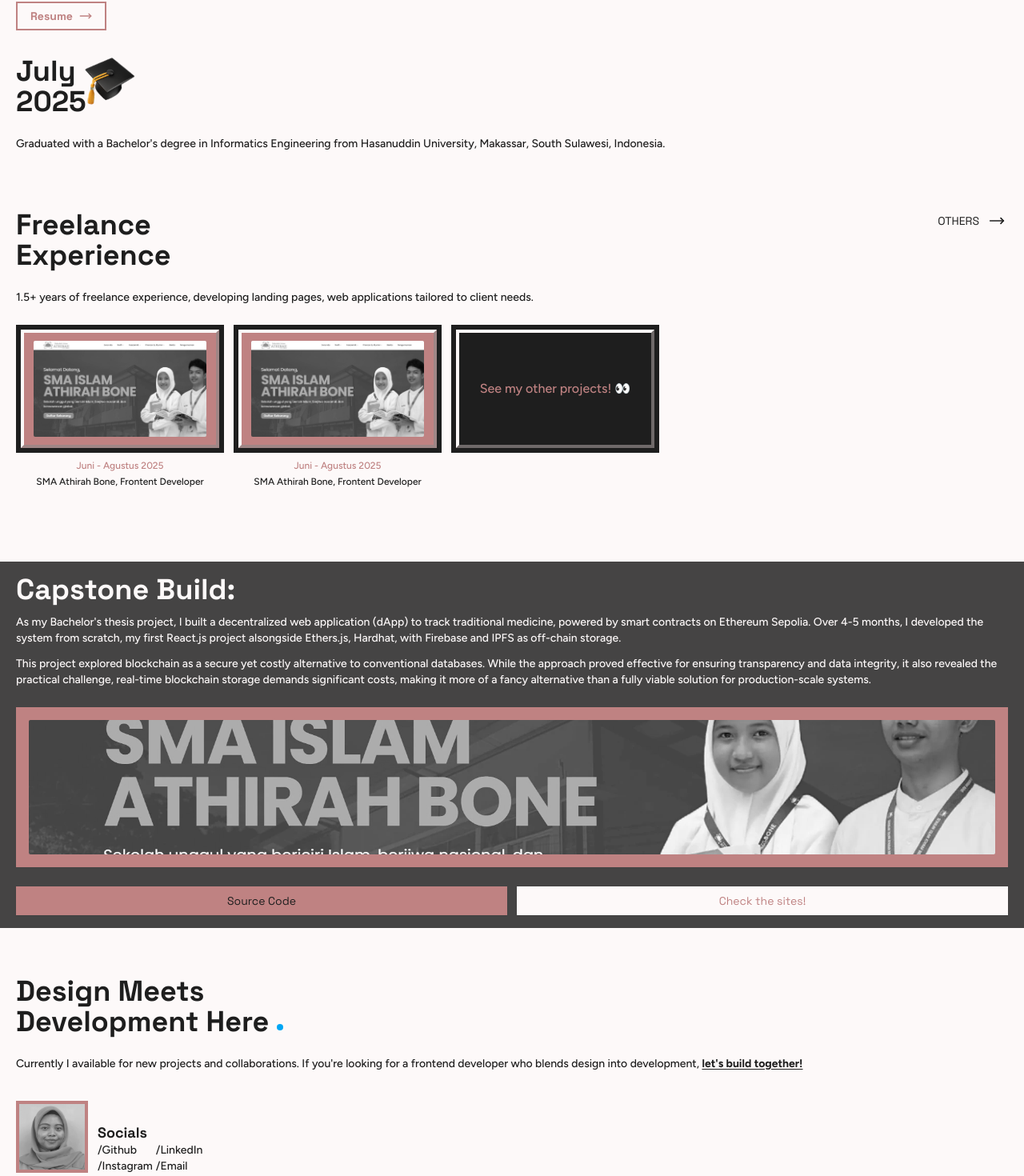
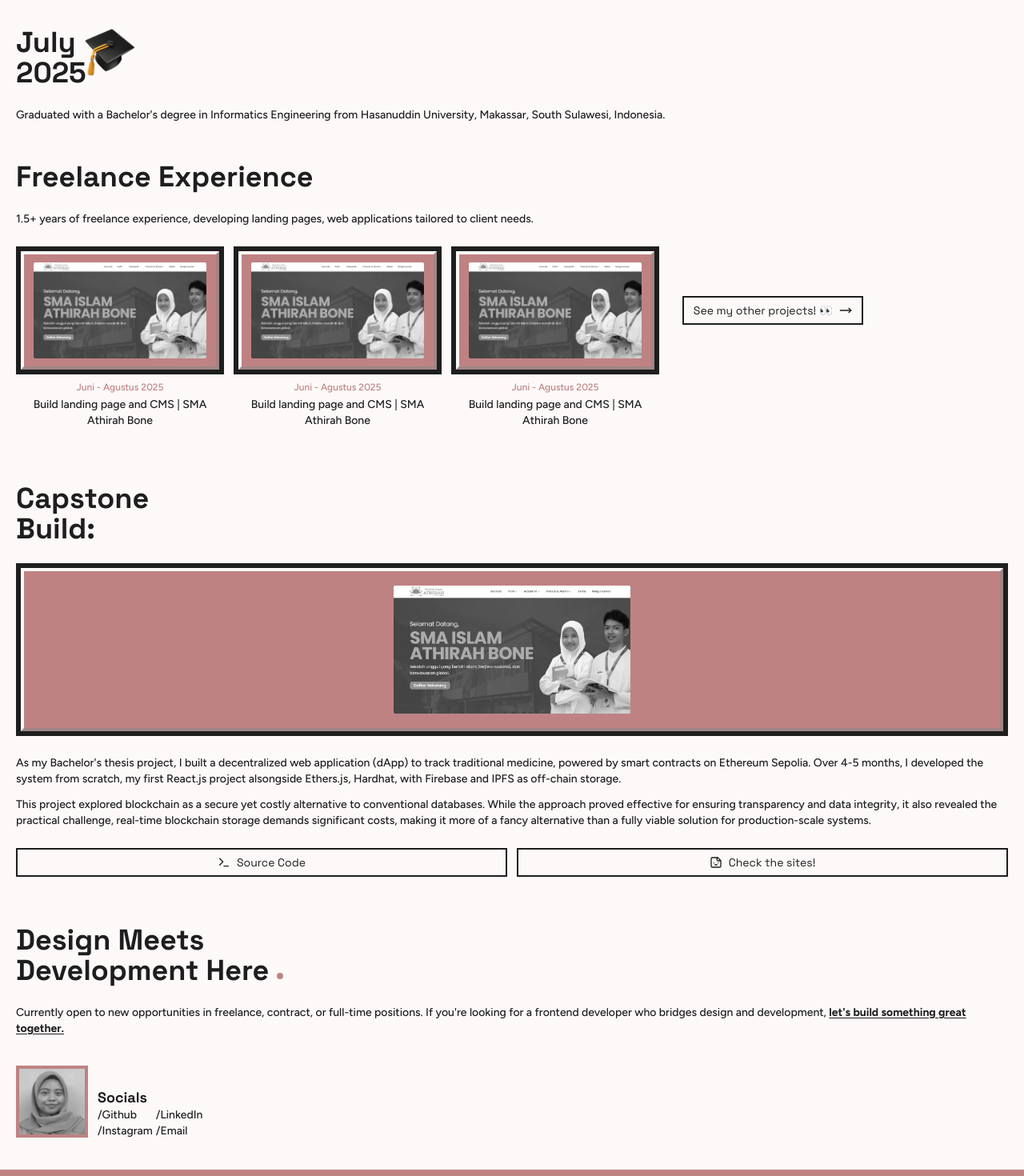
Before and after one commit to artyaaryatama/artia-portofolio, a Next.js app: page / in a window 1280 px wide. Shown: the part 846-2316 px from the top of the page at 80% size. Built offline with nearby package versions, Linux system fonts and the light colour scheme.

Commit message:
change the footer, delete sociallist in home hero,  re-design the capstone and project section

```diff
--- a/app/globals.css
+++ b/app/globals.css
@@ -48,10 +48,11 @@
 :root {
   --radius: 0.625rem;
   --primary: #BF8282;
+  --secondary: #eda5a5;
   --background: #FDF9F9;
   --border: oklch(0.922 0 0);
   --foreground: #1E1E1E;
-  --muted: #454444;
+  --muted: #333333;
   --accent: #ECEBEB;
   --grey-opacity: rgba(146, 137, 137, 0.7);
 
@@ -64,7 +65,6 @@
   --popover: oklch(1 0 0);
   --popover-foreground: #1E1E1E;
   --primary-foreground: oklch(0.985 0 0);
-  --secondary: oklch(0.97 0 0);
   --secondary-foreground: #1E1E1E;
   --accent-foreground: #1E1E1E;
   --destructive: oklch(0.577 0.245 27.325);
--- a/app/page.tsx
+++ b/app/page.tsx
@@ -8,13 +8,12 @@ export default function Home() {
   return (
     <div className="
       flex flex-col
-      gap-18
+      gap-12
     ">
       <HomeHero />
       <div className="
-        mt-4
         flex flex-col
-        gap-8
+        gap-12
       ">
         <About />
         <Graduate />
--- a/components/Footer.tsx
+++ b/components/Footer.tsx
@@ -1,21 +1,17 @@
-import SocialList from "./SocialList";
 import Image from "next/image";
 import Link from "next/link";
 
 export default function Footer() {
   return (
     <footer className="
-      layout-gap
-
-      flex flex-col gap-6
-
-      mb-5
+      mb-2
     ">
+      <div className="layout-gap
+      flex flex-col gap-6">
         <div className="flex items-start">
           <h3
             className="
               font-space-grotesk font-bold
-
               leading-[38px] text-4xl
             "
           >
@@ -23,21 +19,20 @@ export default function Footer() {
             <span className="block">
               Development Here
               <span className="relative inline-flex size-2 ml-[10px] mt-2 align-middle">
-              <span className="absolute inline-flex h-full w-full animate-ping rounded-full bg-sky-400 opacity-75"></span>
-              <span className="relative inline-flex size-2 rounded-full bg-sky-500"></span>
+                <span className="absolute inline-flex h-full w-full animate-ping rounded-full bg-secondary opacity-75"></span>
+                <span className="relative inline-flex size-2 rounded-full bg-primary"></span>
               </span>
             </span>
           </h3>
         </div>
 
         <p className="font-figtree text-sm leading-5">
-        Currently I available for new projects and collaborations. If you&apos;re looking for a frontend developer who blends design into development, <span className="underline underline-offset-2  font-bold">let&apos;s build together!</span>
+          Currently open to new opportunities in freelance, contract, or full-time positions. If you&apos;re looking for a frontend developer who bridges design and development, <span className="underline underline-offset-2  font-bold">let&apos;s build something great together.</span>
         </p>
 
         <div className="
           mt-3
           flex flex-col gap-6
-
           ">
 
           <div className="
@@ -95,11 +90,13 @@ export default function Footer() {
           </div>
 
 
-        <p className="
-        text-left
 
-        font-figtree text-sm
+        </div>
+      </div>
 
+      <div className="bg-primary font-space-grotesk py-2 mt-10">
+        <p className=" text-background
+        text-center text-sm
         ">@ 2025 Artia Audrian Aryatama</p>
       </div>
     </footer>
--- a/components/ProjectsBox.tsx
+++ b/components/ProjectsBox.tsx
@@ -36,14 +36,14 @@ export default function ProjectBox(
           </div>
 
           <div className="flex flex-col items-center justify-center gap-1
-            mt-2
+            mt-2 px-1
           ">
             <p className="text-center text-primary
               text-xs
             ">{duration}</p>
             <p className="text-center text-wrap
-              text-xs leading-4
-            ">{projectName} </p>
+              text-sm leading-5
+            ">{imgAlt} | {projectName}</p>
           </div>
         </div>
         :
--- a/components/home/Capstone.tsx
+++ b/components/home/Capstone.tsx
@@ -4,14 +4,26 @@ import BtnSites from "../ui/buttonSites"
 
 export default function Capstone(){
   return(
-    <div className="bg-muted py-4">
-      <div className="layout-gap text-background">
+    <div className="">
+      <div className="layout-gap">
         <h5 className="
           font-space-grotesk
           text-4xl font-bold leading-[38px]
-        ">Capstone Build:</h5>
+        ">Capstone <span className="block">Build:</span></h5>
 
-        <div className="flex flex-col gap-3 mt-3">
+        <div className="flex flex-col gap-6 mt-6">
+          <div className="w-full h-54 bg-primary border-6 border-foreground ">
+            <div className="custom-border w-full h-full flex items-center justify-center">
+              <Image
+                src='/projects/sma-athirah.webp'
+                alt=''
+                width={200}
+                height={200}
+                className="w-74 h-40 object-cover grayscale hover:grayscale-0 rounded-xs"
+              />
+            </div>
+          </div>
+          <div className="flex flex-col gap-3 ">
             <p className="font-figtree text-left
             text-sm leading-5 ">
               As my Bachelor&apos;s thesis project, I built a decentralized web application (dApp) to track traditional medicine, powered by smart contracts on Ethereum Sepolia. Over 4-5 months, I developed the system from scratch, my first  React.js project alsongside Ethers.js, Hardhat, with Firebase and IPFS as off-chain storage.
@@ -22,20 +34,9 @@ export default function Capstone(){
             </p>
           </div>
 
-        <div className="flex flex-col gap-6
-          mt-6
-        ">
-          <div className="bg-primary w-full flex justify-center items-center h-50 p-4">
-            <Image
-              src='/projects/sma-athirah.webp'
-              alt=''
-              width={200}
-              height={200}
-              className="w-full h-full object-cover grayscale hover:grayscale-0 rounded-xs"
-            />
         </div>
 
-          <div className="grid grid-cols-2 gap-3 items-center">
+        <div className="grid grid-cols-2 gap-3 items-center mt-6">
           <BtnSourceCode
             link="http://localhost:3000/"
             className="cols-span-1"
@@ -46,7 +47,6 @@ export default function Capstone(){
           />
 
         </div>
-        </div>
 
 
       </div>
--- a/components/home/Experience.tsx
+++ b/components/home/Experience.tsx
@@ -1,7 +1,7 @@
 import ProjectBox from "../ProjectsBox"
 import { MoveRight } from "lucide-react"
 import { projectsFreelances } from "@/lib/projectsFreelances"
-import Link from "next/link"
+import { Button } from "../ui/button"
 
 export default function Experience(){
   return(
@@ -10,17 +10,7 @@ export default function Experience(){
         <h4 className="
           font-space-grotesk
           text-4xl font-bold leading-[38px]
-        ">Freelance <span  className="block">Experience</span></h4>
-
-        <Link
-            href={'/experience'}
-            className="flex items-center gap-2 font-space-grotesk \
-              mt-1
-              text-sm"
-          >
-            OTHERS
-            <MoveRight className="w-7 h-5" />
-          </Link>
+        ">Freelance <span  className="inline">Experience</span></h4>
       </div>
 
       <p className="font-figtree
@@ -29,14 +19,20 @@ export default function Experience(){
         1.5+ years of freelance experience, developing landing pages, web applications tailored to client needs.
       </p>
 
-      <div className="flex items-start gap-3 overflow-x-auto w-full
+      {/* scrolled
+        flex items-start gap-3 overflow-x-auto w-full
+        pb-5
+        scrollbar-thin scrollbar-thumb-gray-400
+      */}
+      <div className="
+        flex items-start gap-3 overflow-x-auto w-full
         pb-5
         scrollbar-thin scrollbar-thumb-gray-400
       ">
         {
           projectsFreelances.length > 0 &&
           projectsFreelances
-            .filter((_, index) => index < 2)
+            .filter((_, index) => index < 3)
             .map((data, index) => (
               <ProjectBox
                 key={index}
@@ -48,12 +44,15 @@ export default function Experience(){
             ))
         }
 
-        <ProjectBox
-          imgSrc={'none'}
-          imgAlt={''}
-          projectName={'See my other projects! 👀'}
-          duration={''}
-        />
+        <div className="w-65 h-40 flex items-center justify-center">
+          <Button
+            variant={'outline'}
+            className="flex justify-start items-center font-space-grotesk font-normal hover:bg-primary hover:font-semibold"
+          >
+            See my other projects! 👀
+            <MoveRight className="w-10 h-7" />
+          </Button>
+        </div>
 
       </div>
     </div>
--- a/components/home/HomeHero.tsx
+++ b/components/home/HomeHero.tsx
@@ -34,22 +34,18 @@ export default function HomeHero() {
           </p>
         </div>
 
-        <div className="layout-gap flex items-center
-          gap-4
+        <div className="layout-gap
         ">
-
-          <SocialList />
-
-          <div className="flex gap-3
+          <div className=" flex gap-3
             items-start
           ">
             <span className="relative flex size-2 ml-2 mt-1">
-              <span className="absolute inline-flex h-full w-full animate-ping rounded-full bg-sky-400 opacity-75"></span>
-              <span className="relative inline-flex size-2 rounded-full bg-sky-500"></span>
+              <span className="absolute inline-flex h-full w-full animate-ping rounded-full bg-secondary opacity-75"></span>
+              <span className="relative inline-flex size-2 rounded-full bg-primary"></span>
             </span>
 
             <p className="font-figtree
-            text-sm leading-4">Available for new projects.</p>
+            text-sm leading-4 text-primary">Open to freelance, contract, or full-time opportunities.</p>
           </div>
 
         </div>
--- a/components/ui/buttonSites.tsx
+++ b/components/ui/buttonSites.tsx
@@ -1,6 +1,7 @@
 'use client';
 
 import { Button } from "../ui/button";
+import { Sticker } from "lucide-react";
 
 interface BtnSitesProps {
   link: string;
@@ -16,9 +17,10 @@ export default function BtnSites({ link, className }: BtnSitesProps) {
       className={className}
     >
       <Button
-        className=" border-2 border-background text-primary bg-background w-full
-        text-sm
+        className="text-foreground border-foreground hover:bg-primary hover:font-semibold border-2 bg-background
+        text-sm w-full
       ">
+        <Sticker/>
         Check the sites!
       </Button>
     </a>
--- a/components/ui/buttonSourceCode.tsx
+++ b/components/ui/buttonSourceCode.tsx
@@ -1,6 +1,7 @@
 'use client';
 
 import { Button } from "../ui/button";
+import { Terminal } from "lucide-react"
 
 interface BtnSourceCodeProps {
   link: string;
@@ -16,9 +17,11 @@ export default function BtnSourceCode({ link, className }: BtnSourceCodeProps) {
       className={className}
     >
       <Button
-        className="border-2 border-primary text-foreground
+        className="text-foreground border-foreground hover:bg-primary hover:font-semibold border-2 bg-background
         text-sm w-full
       ">
+
+        <Terminal />
         Source Code
       </Button>
     </a>
--- a/lib/projectsFreelances.tsx
+++ b/lib/projectsFreelances.tsx
@@ -1,14 +1,20 @@
 export const projectsFreelances = [
   {
     src: '/projects/sma-athirah.webp',
-    alt: 'Build landing page and CMS.',
-    name: 'SMA Athirah Bone, Frontent Developer',
+    alt: 'Build landing page and CMS',
+    name: 'SMA Athirah Bone',
     duration: 'Juni - Agustus 2025'
   },
   {
     src: '/projects/sma-athirah.webp',
-    alt: 'Build landing page and CMS.',
-    name: 'SMA Athirah Bone, Frontent Developer',
+    alt: 'Build landing page and CMS',
+    name: 'SMA Athirah Bone',
+    duration: 'Juni - Agustus 2025'
+  },
+  {
+    src: '/projects/sma-athirah.webp',
+    alt: 'Build landing page and CMS',
+    name: 'SMA Athirah Bone',
     duration: 'Juni - Agustus 2025'
   }
 ]
```
Also changed, not shown: components/home/About.tsx (line endings or trailing spaces). Lines whose indentation alone changed are shown as unchanged.
